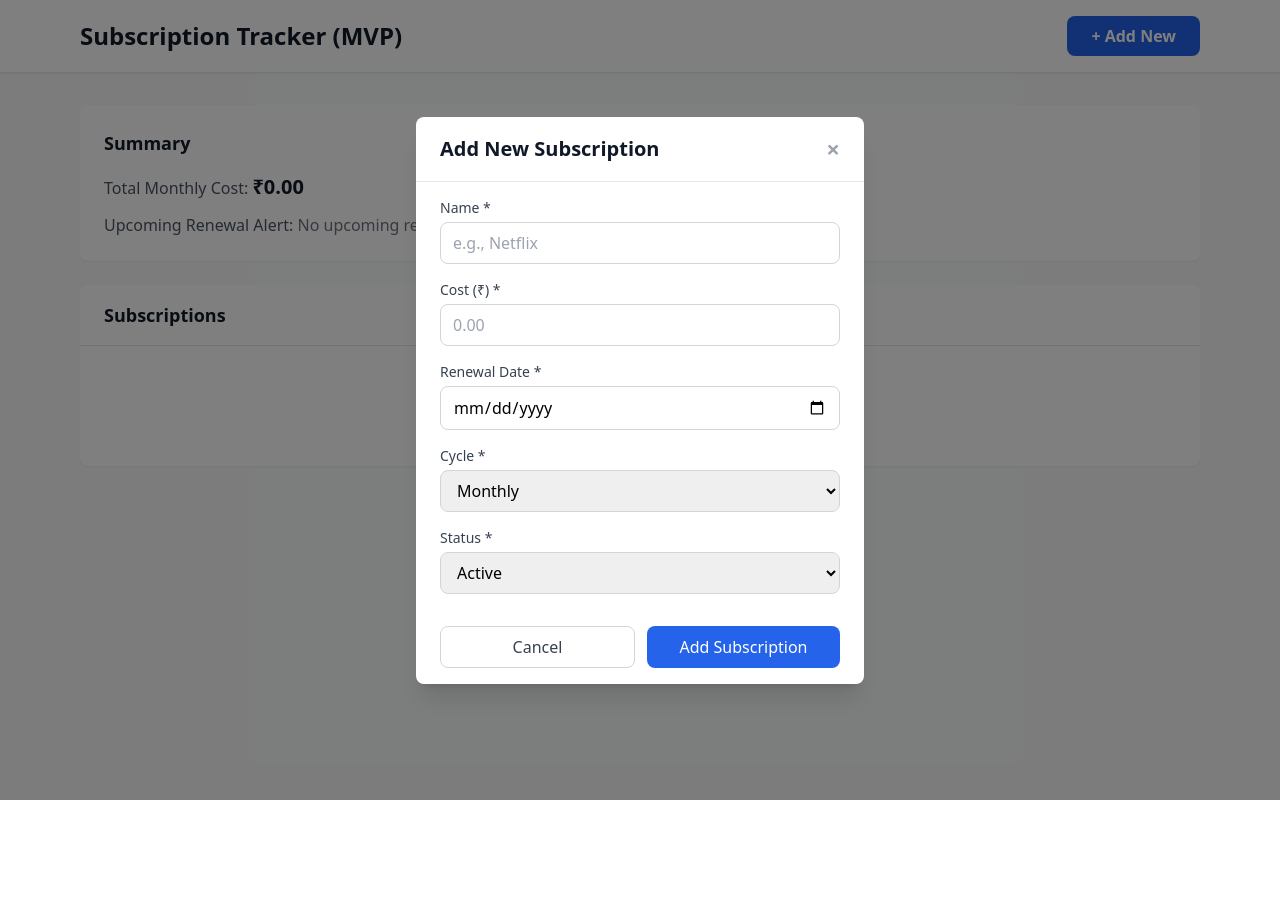
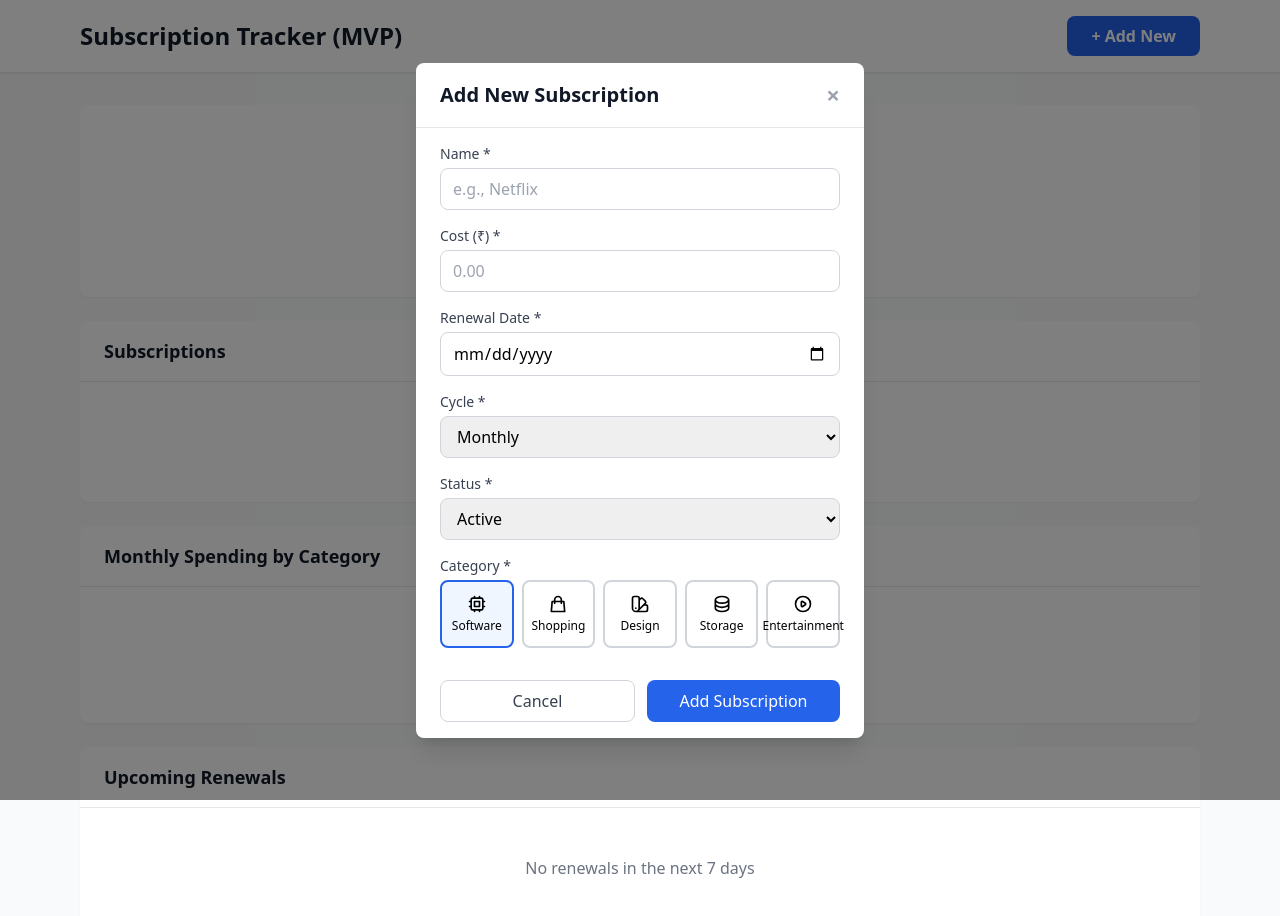
Before and after one commit to r19335689-coder/VarunSubTraacker, a Next.js app: page / in a window 1280 px wide. Both pictures are taken after a click on the button "+ Add New". Shown: the top 916 px of the page. Before the commit the page ends 800 px from the top, so only its background shows below. Built offline with nearby package versions, Linux system fonts and the light colour scheme.

Commit message:
Add category feature and redesign UI: category icons, monthly spending by category, upcoming renewals section, and improved summary display

```diff
--- a/app/page.tsx
+++ b/app/page.tsx
@@ -5,6 +5,7 @@ import { useState, useEffect } from 'react'
 // Data Model & Types
 type Cycle = 'Monthly' | 'Annually'
 type Status = 'Active' | 'Trial'
+type Category = 'Software' | 'Shopping' | 'Design' | 'Storage' | 'Entertainment'
 
 interface Subscription {
   id: string
@@ -13,6 +14,40 @@ interface Subscription {
   renewalDate: Date
   cycle: Cycle
   status: Status
+  category: Category
+}
+
+// Category Icons
+const CategoryIcon = ({ category, className = "w-5 h-5" }: { category: Category; className?: string }) => {
+  const icons = {
+    Software: (
+      <svg className={className} fill="none" stroke="currentColor" viewBox="0 0 24 24">
+        <path strokeLinecap="round" strokeLinejoin="round" strokeWidth={2} d="M9 3v2m6-2v2M9 19v2m6-2v2M5 9H3m2 6H3m18-6h-2m2 6h-2M7 19h10a2 2 0 002-2V7a2 2 0 00-2-2H7a2 2 0 00-2 2v10a2 2 0 002 2zM9 9h6v6H9V9z" />
+      </svg>
+    ),
+    Shopping: (
+      <svg className={className} fill="none" stroke="currentColor" viewBox="0 0 24 24">
+        <path strokeLinecap="round" strokeLinejoin="round" strokeWidth={2} d="M16 11V7a4 4 0 00-8 0v4M5 9h14l1 12H4L5 9z" />
+      </svg>
+    ),
+    Design: (
+      <svg className={className} fill="none" stroke="currentColor" viewBox="0 0 24 24">
+        <path strokeLinecap="round" strokeLinejoin="round" strokeWidth={2} d="M7 21a4 4 0 01-4-4V5a2 2 0 012-2h4a2 2 0 012 2v12a4 4 0 01-4 4zm0 0h12a2 2 0 002-2v-4a2 2 0 00-2-2h-2.343M11 7.343l1.657-1.657a2 2 0 012.828 0l2.829 2.829a2 2 0 010 2.828l-8.486 8.485M7 17h.01" />
+      </svg>
+    ),
+    Storage: (
+      <svg className={className} fill="none" stroke="currentColor" viewBox="0 0 24 24">
+        <path strokeLinecap="round" strokeLinejoin="round" strokeWidth={2} d="M4 7v10c0 2.21 3.582 4 8 4s8-1.79 8-4V7M4 7c0 2.21 3.582 4 8 4s8-1.79 8-4M4 7c0-2.21 3.582-4 8-4s8 1.79 8 4m0 5c0 2.21-3.582 4-8 4s-8-1.79-8-4" />
+      </svg>
+    ),
+    Entertainment: (
+      <svg className={className} fill="none" stroke="currentColor" viewBox="0 0 24 24">
+        <path strokeLinecap="round" strokeLinejoin="round" strokeWidth={2} d="M14.752 11.168l-3.197-2.132A1 1 0 0010 9.87v4.263a1 1 0 001.555.832l3.197-2.132a1 1 0 000-1.664z" />
+        <path strokeLinecap="round" strokeLinejoin="round" strokeWidth={2} d="M21 12a9 9 0 11-18 0 9 9 0 0118 0z" />
+      </svg>
+    ),
+  }
+  return icons[category]
 }
 
 // LocalStorage Utilities
@@ -36,7 +71,8 @@ const loadSubscriptions = (): Subscription[] => {
     const parsed = JSON.parse(stored)
     return parsed.map((sub: any) => ({
       ...sub,
-      renewalDate: new Date(sub.renewalDate)
+      renewalDate: new Date(sub.renewalDate),
+      category: sub.category || 'Software' // Default to Software for backward compatibility
     }))
   } catch {
     return []
@@ -51,7 +87,8 @@ export default function Home() {
     cost: '',
     renewalDate: '',
     cycle: 'Monthly' as Cycle,
-    status: 'Active' as Status
+    status: 'Active' as Status,
+    category: 'Software' as Category
   })
   const [formErrors, setFormErrors] = useState<Record<string, string>>({})
 
@@ -80,13 +117,40 @@ export default function Home() {
     }, 0)
   }
 
-  // Find Upcoming Renewal (within 5 days)
-  const findUpcomingRenewal = (): { name: string; date: Date } | null => {
+  // Count subscriptions by cycle
+  const getSubscriptionCounts = () => {
+    const activeSubs = subscriptions.filter(sub => sub.status === 'Active')
+    const monthly = activeSubs.filter(sub => sub.cycle === 'Monthly').length
+    const annual = activeSubs.filter(sub => sub.cycle === 'Annually').length
+    return { monthly, annual }
+  }
+
+  // Calculate spending per category
+  const getSpendingByCategory = (): Record<Category, number> => {
+    const activeSubs = subscriptions.filter(sub => sub.status === 'Active')
+    const categorySpending: Record<Category, number> = {
+      Software: 0,
+      Shopping: 0,
+      Design: 0,
+      Storage: 0,
+      Entertainment: 0
+    }
+
+    activeSubs.forEach(sub => {
+      const monthlyCost = sub.cycle === 'Monthly' ? sub.cost : sub.cost / 12
+      categorySpending[sub.category] += monthlyCost
+    })
+
+    return categorySpending
+  }
+
+  // Find Upcoming Renewals (within 7 days)
+  const findUpcomingRenewals = (): Subscription[] => {
     const today = new Date()
     today.setHours(0, 0, 0, 0)
 
-    const fiveDaysFromNow = new Date(today)
-    fiveDaysFromNow.setDate(today.getDate() + 5)
+    const sevenDaysFromNow = new Date(today)
+    sevenDaysFromNow.setDate(today.getDate() + 7)
 
     const activeSubs = subscriptions.filter(sub => sub.status === 'Active')
     const upcomingRenewals = activeSubs
@@ -99,17 +163,15 @@ export default function Home() {
         }
       })
       .filter(sub => {
-        return sub.renewalDateNormalized >= today && sub.renewalDateNormalized <= fiveDaysFromNow
+        return sub.renewalDateNormalized >= today && sub.renewalDateNormalized <= sevenDaysFromNow
       })
       .sort((a, b) => a.renewalDateNormalized.getTime() - b.renewalDateNormalized.getTime())
+      .map(sub => {
+        const { renewalDateNormalized, ...rest } = sub
+        return rest
+      })
 
-    if (upcomingRenewals.length === 0) return null
-
-    const nearest = upcomingRenewals[0]
-    return {
-      name: nearest.name,
-      date: new Date(nearest.renewalDate)
-    }
+    return upcomingRenewals
   }
 
   // Format date for display
@@ -177,7 +239,8 @@ export default function Home() {
       cost: parseFloat(formData.cost),
       renewalDate: new Date(formData.renewalDate),
       cycle: formData.cycle,
-      status: formData.status
+      status: formData.status,
+      category: formData.category
     }
 
     setSubscriptions(prev => [...prev, newSubscription])
@@ -188,7 +251,8 @@ export default function Home() {
       cost: '',
       renewalDate: '',
       cycle: 'Monthly',
-      status: 'Active'
+      status: 'Active',
+      category: 'Software'
     })
     setFormErrors({})
     setIsModalOpen(false)
@@ -202,13 +266,16 @@ export default function Home() {
       cost: '',
       renewalDate: '',
       cycle: 'Monthly',
-      status: 'Active'
+      status: 'Active',
+      category: 'Software'
     })
     setFormErrors({})
   }
 
   const totalMonthlyCost = calculateTotalMonthlyCost()
-  const upcomingRenewal = findUpcomingRenewal()
+  const subscriptionCounts = getSubscriptionCounts()
+  const categorySpending = getSpendingByCategory()
+  const upcomingRenewals = findUpcomingRenewals()
 
   return (
     <div className="min-h-screen bg-gray-50">
@@ -227,25 +294,24 @@ export default function Home() {
 
       {/* Main Content */}
       <main className="max-w-6xl mx-auto px-4 py-8">
-        {/* Summary Section */}
-        <div className="bg-white rounded-lg shadow-sm p-6 mb-6">
-          <h2 className="text-lg font-semibold text-gray-900 mb-4">Summary</h2>
-          <div className="space-y-3">
-            <div>
-              <span className="text-gray-600">Total Monthly Cost: </span>
-              <span className="text-xl font-bold text-gray-900">
+        {/* Total Monthly Spend Section */}
+        <div className="bg-white rounded-lg shadow-sm p-8 mb-6">
+          <div className="text-center">
+            <div className="mb-2">
+              <span className="text-gray-600 text-lg">Total Monthly Spend</span>
+            </div>
+            <div className="mb-6">
+              <span className="text-5xl font-bold text-gray-900">
                 ₹{totalMonthlyCost.toFixed(2)}
               </span>
             </div>
-            <div>
-              <span className="text-gray-600">Upcoming Renewal Alert: </span>
-              {upcomingRenewal ? (
-                <span className="text-lg font-semibold text-orange-600">
-                  {upcomingRenewal.name} - {formatDate(upcomingRenewal.date)}
-                </span>
-              ) : (
-                <span className="text-gray-500">No upcoming renewals</span>
-              )}
+            <div className="flex justify-center gap-6 text-sm text-gray-600">
+              <div>
+                <span className="font-semibold text-gray-900">{subscriptionCounts.monthly}</span> Monthly
+              </div>
+              <div>
+                <span className="font-semibold text-gray-900">{subscriptionCounts.annual}</span> Annual
+              </div>
             </div>
           </div>
         </div>
@@ -269,6 +335,9 @@ export default function Home() {
                       Name
                     </th>
                     <th className="px-6 py-3 text-left text-xs font-medium text-gray-500 uppercase tracking-wider">
+                      Category
+                    </th>
+                    <th className="px-6 py-3 text-left text-xs font-medium text-gray-500 uppercase tracking-wider">
                       Cost (₹)
                     </th>
                     <th className="px-6 py-3 text-left text-xs font-medium text-gray-500 uppercase tracking-wider">
@@ -287,6 +356,12 @@ export default function Home() {
                     <tr key={sub.id} className="hover:bg-gray-50">
                       <td className="px-6 py-4 whitespace-nowrap text-sm font-medium text-gray-900">
                         {sub.name}
+                      </td>
+                      <td className="px-6 py-4 whitespace-nowrap">
+                        <div className="flex items-center gap-2 text-sm text-gray-900">
+                          <CategoryIcon category={sub.category} className="w-4 h-4 text-gray-600" />
+                          <span>{sub.category}</span>
+                        </div>
                       </td>
                       <td className="px-6 py-4 whitespace-nowrap text-sm text-gray-900">
                         ₹{sub.cost.toFixed(2)}
@@ -310,6 +385,67 @@ export default function Home() {
                   ))}
                 </tbody>
               </table>
+            </div>
+          )}
+        </div>
+
+        {/* Monthly Spending by Category */}
+        <div className="bg-white rounded-lg shadow-sm overflow-hidden mt-6">
+          <div className="px-6 py-4 border-b">
+            <h2 className="text-lg font-semibold text-gray-900">Monthly Spending by Category</h2>
+          </div>
+          <div className="p-6">
+            <div className="grid grid-cols-1 md:grid-cols-3 lg:grid-cols-5 gap-4">
+              {(Object.keys(categorySpending) as Category[]).map((category) => {
+                const spending = categorySpending[category]
+                if (spending === 0) return null
+                return (
+                  <div key={category} className="flex items-center gap-3 p-4 bg-gray-50 rounded-lg">
+                    <CategoryIcon category={category} className="w-6 h-6 text-gray-700" />
+                    <div>
+                      <div className="text-xs text-gray-600">{category}</div>
+                      <div className="text-sm font-semibold text-gray-900">₹{spending.toFixed(2)}</div>
+                    </div>
+                  </div>
+                )
+              })}
+            </div>
+            {Object.values(categorySpending).every(v => v === 0) && (
+              <div className="text-center text-gray-500 py-8">
+                No spending by category yet
+              </div>
+            )}
+          </div>
+        </div>
+
+        {/* Upcoming Renewals */}
+        <div className="bg-white rounded-lg shadow-sm overflow-hidden mt-6">
+          <div className="px-6 py-4 border-b">
+            <h2 className="text-lg font-semibold text-gray-900">Upcoming Renewals</h2>
+          </div>
+          {upcomingRenewals.length === 0 ? (
+            <div className="px-6 py-12 text-center text-gray-500">
+              No renewals in the next 7 days
+            </div>
+          ) : (
+            <div className="p-6">
+              <div className="space-y-3">
+                {upcomingRenewals.map((sub) => (
+                  <div key={sub.id} className="flex items-center justify-between p-4 bg-orange-50 border border-orange-200 rounded-lg">
+                    <div className="flex items-center gap-3">
+                      <CategoryIcon category={sub.category} className="w-5 h-5 text-orange-600" />
+                      <div>
+                        <div className="font-medium text-gray-900">{sub.name}</div>
+                        <div className="text-sm text-gray-600">{sub.category}</div>
+                      </div>
+                    </div>
+                    <div className="text-right">
+                      <div className="font-semibold text-gray-900">₹{sub.cost.toFixed(2)}</div>
+                      <div className="text-sm text-orange-600 font-medium">{formatDate(sub.renewalDate)}</div>
+                    </div>
+                  </div>
+                ))}
+              </div>
             </div>
           )}
         </div>
@@ -428,6 +564,39 @@ export default function Home() {
                 </select>
               </div>
 
+              {/* Category */}
+              <div>
+                <label htmlFor="category" className="block text-sm font-medium text-gray-700 mb-1">
+                  Category *
+                </label>
+                <div className="grid grid-cols-5 gap-2">
+                  {(['Software', 'Shopping', 'Design', 'Storage', 'Entertainment'] as Category[]).map((cat) => (
+                    <button
+                      key={cat}
+                      type="button"
+                      onClick={() => {
+                        setFormData(prev => ({ ...prev, category: cat }))
+                        if (formErrors.category) {
+                          setFormErrors(prev => {
+                            const newErrors = { ...prev }
+                            delete newErrors.category
+                            return newErrors
+                          })
+                        }
+                      }}
+                      className={`flex flex-col items-center gap-1 p-3 border-2 rounded-lg transition-colors ${
+                        formData.category === cat
+                          ? 'border-blue-600 bg-blue-50'
+                          : 'border-gray-300 hover:border-gray-400'
+                      }`}
+                    >
+                      <CategoryIcon category={cat} className="w-5 h-5" />
+                      <span className="text-xs font-medium">{cat}</span>
+                    </button>
+                  ))}
+                </div>
+              </div>
+
               {/* Form Actions */}
               <div className="flex gap-3 pt-4">
                 <button
```
